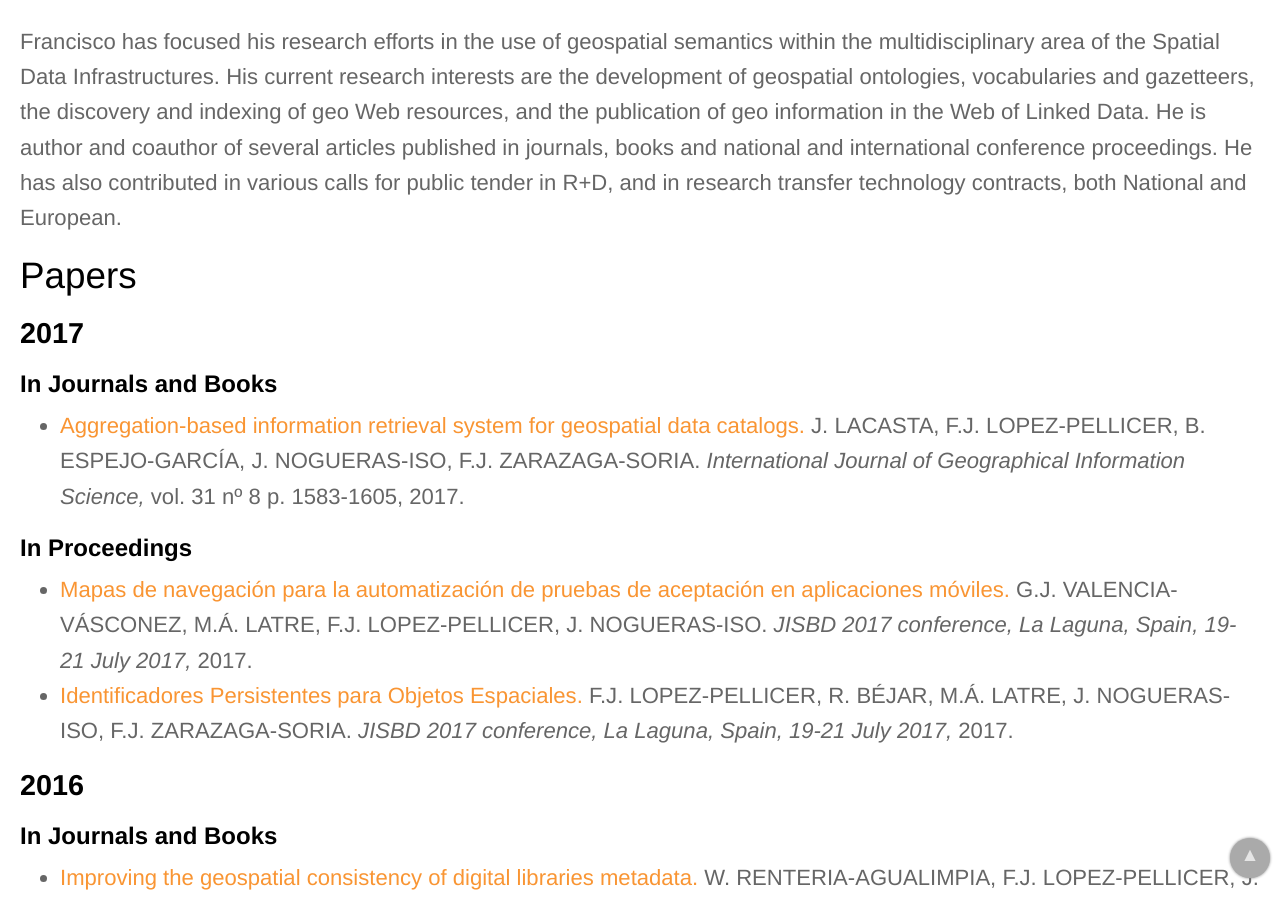
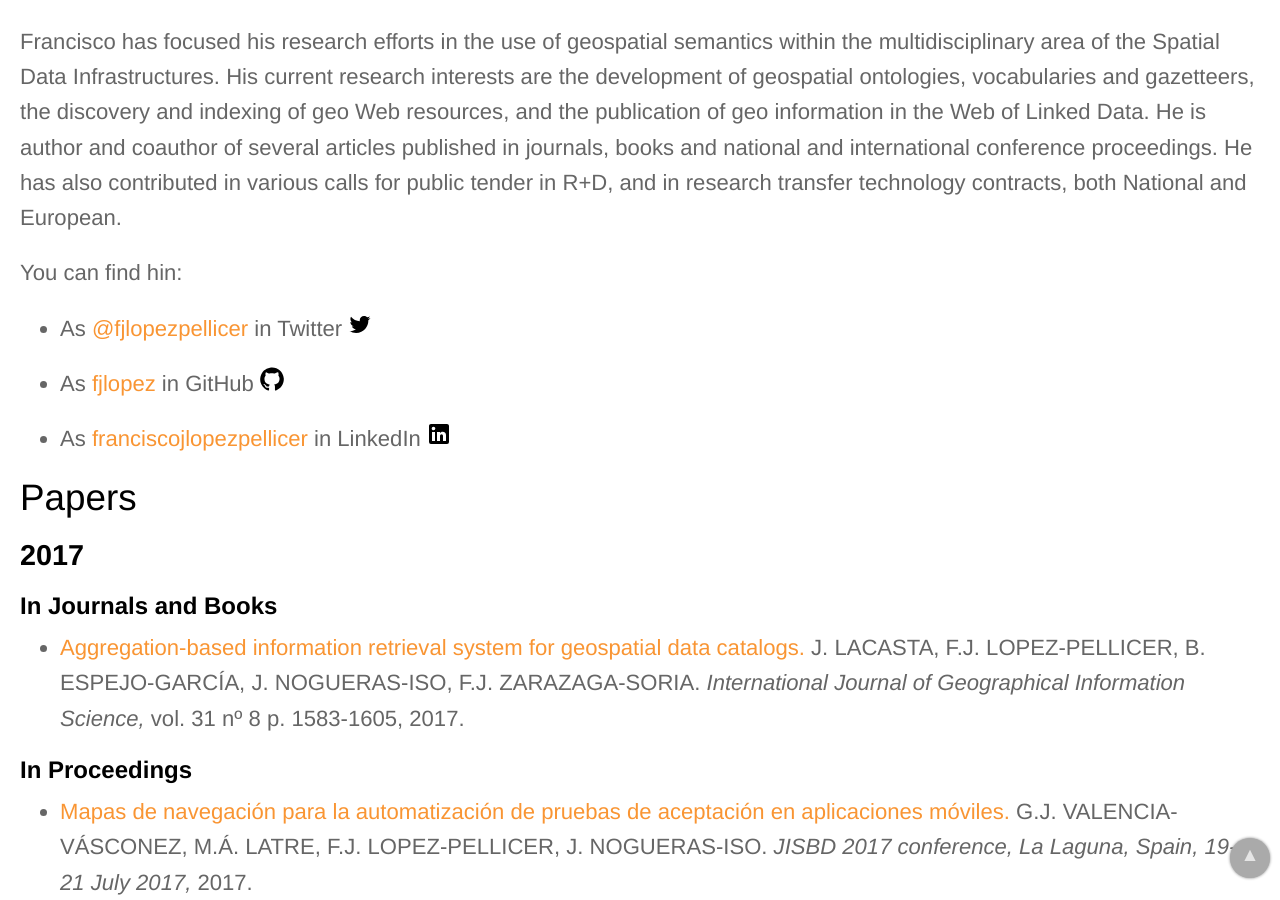
Before and after one commit to IAAA-Lab/IAAA-Lab.github.io, a Jekyll site: the page built from _staff/fjlopez.md, in a window 1280 px wide and 900 px high, scrolled down 668 px. Built offline with Jekyll 4.4.1, drawn with Linux system fonts in a browser that asks for light colours.

Commit message:
Añadidos enlaces sociales a perfil de fjlopez y homogenización con perfil de rbejar

```diff
--- a/_staff/fjlopez.md
+++ b/_staff/fjlopez.md
@@ -8,3 +8,8 @@ layout: member_page
 Francisco J. Lopez-Pellicer holds PhD (April 2011) and MS (July 2005) degrees in Computer Science and a MS degree (June 1992) in Economics and Business from the Universidad Zaragoza. Francisco J. Lopez-Pellicer is member of IAAA since February 2004. Francisco is tenured assistant professor of the Universidad Zaragoza since November 2015. Previously, he was assistant professor in the same University since November 2007.
 
 Francisco has focused his research efforts in the use of geospatial semantics within the multidisciplinary area of the Spatial Data Infrastructures. His current research interests are the development of geospatial ontologies, vocabularies and gazetteers, the discovery and indexing of geo Web resources, and the publication of geo information in the Web of Linked Data. He is author and coauthor of several articles published in journals, books and national and international conference proceedings. He has also contributed in various calls for public tender in R+D, and in research transfer technology contracts, both National and European.
+
+You can find hin:
+- As [@fjlopezpellicer](https://twitter.com/fjlopezpellicer) in Twitter {% include social-icon.html icon='Twitter' %}
+- As [fjlopez](https://github.com/fjlopez) in GitHub {% include social-icon.html icon='GitHub' %}
+- As [franciscojlopezpellicer](https://www.linkedin.com/in/franciscojlopezpellicer/) in LinkedIn {% include social-icon.html icon='LinkedIn' %}
```
Also changed, not shown: _staff/rbejar.md (+1 -1 lines).
